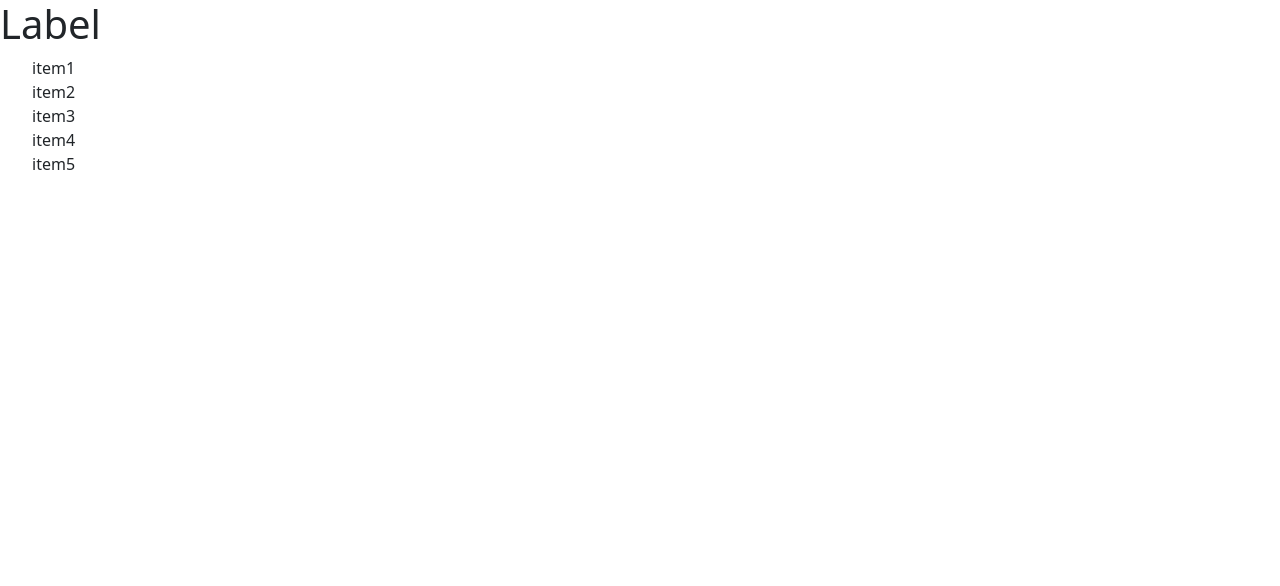
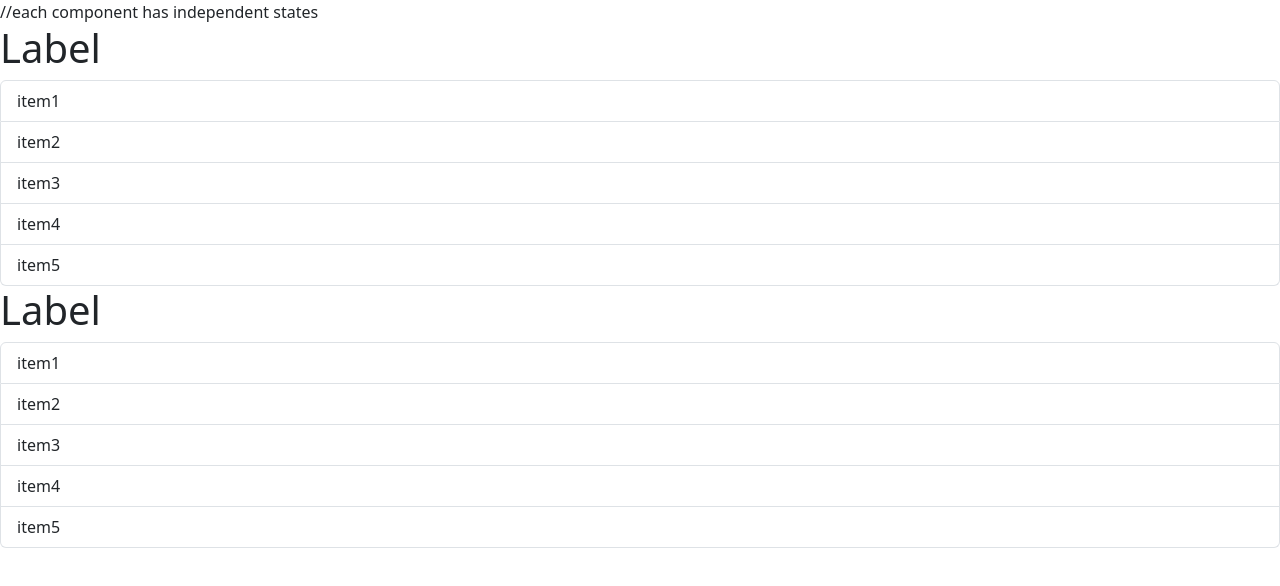
Before and after one commit to andy-gale/blog_site, a React (Vite) app in the folder blog-app-react/: page / in a window 1280 px wide. Shown: the top 586 px of the page. Built offline with nearby package versions, Linux system fonts and the light colour scheme.

Commit message:
initeract on click active

```diff
--- a/blog-app-react/src/App.tsx
+++ b/blog-app-react/src/App.tsx
@@ -3,7 +3,8 @@
 function App() {
   return (
     <div>
-      {" "}
+      //each component has independent states
+      <ListGroup />
       <ListGroup />
     </div>
   );
--- a/blog-app-react/src/components/ListGroup.tsx
+++ b/blog-app-react/src/components/ListGroup.tsx
@@ -1,19 +1,28 @@
-import { MouseEvent } from "react";
+import { useState } from "react";
 
 function ListGroup() {
   let items = ["item1", "item2", "item3", "item4", "item5"];
 
-  //Event handler
-  const handleClick = (event: MouseEvent) => console.log(event);
+  const [selectedIndex, setSelectedIndex] = useState(-1);
 
   return (
     <>
       <h1>Label</h1>
       {items.length === 0 && <p>no item found</p>}
-      <ul className="List">
-        {items.map((item) => (
+      <ul className="list-group">
+        {items.map((item, index) => (
           //handleClick not a function call, rather pass by reference
-          <li className="list-group-item" key={item} onClick={handleClick}>
+          <li
+            className={
+              selectedIndex === index
+                ? "list-group-item active"
+                : "list-group-item"
+            }
+            key={item}
+            onClick={() => {
+              setSelectedIndex(index);
+            }}
+          >
             {item}
           </li>
         ))}
```
